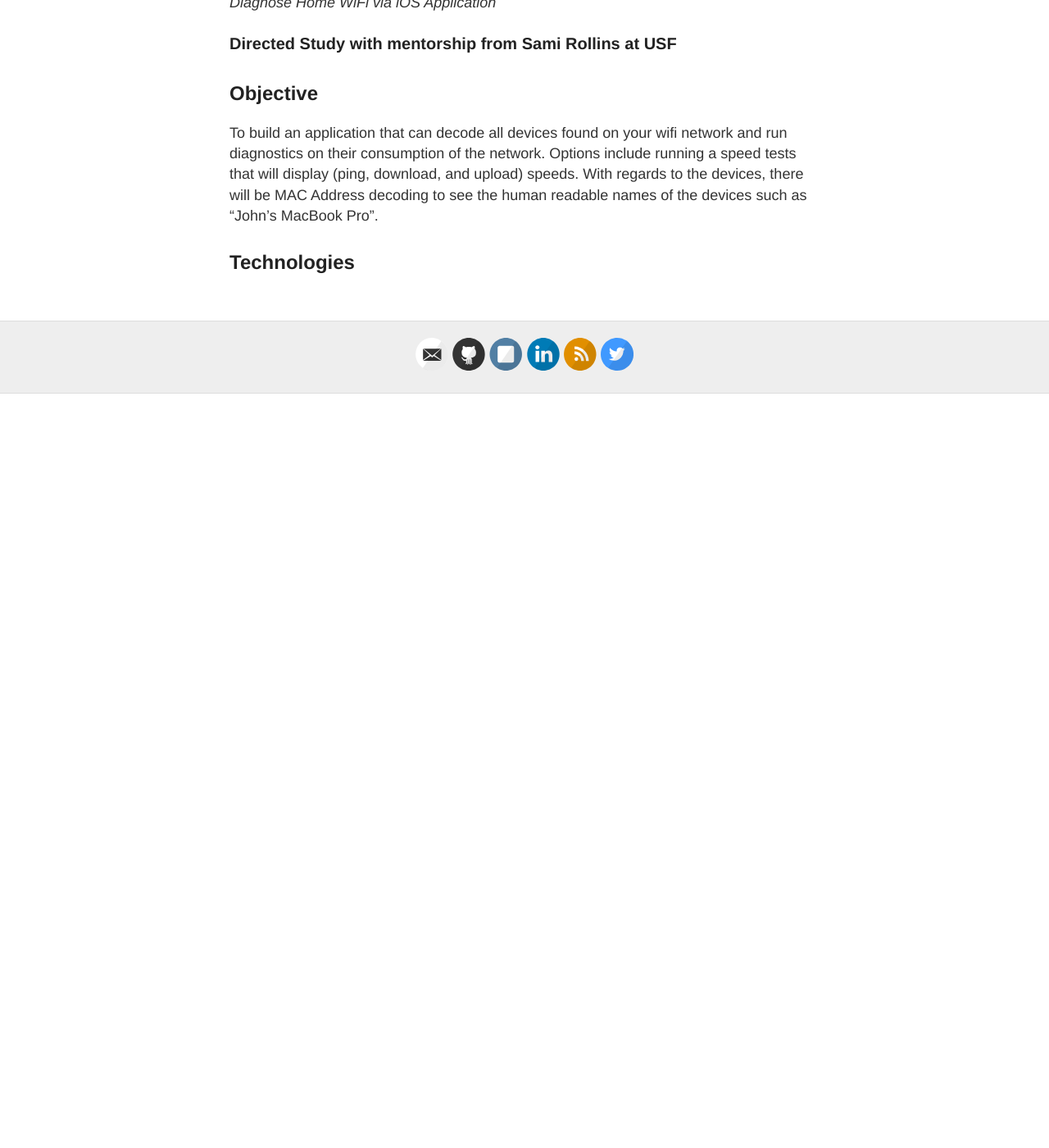
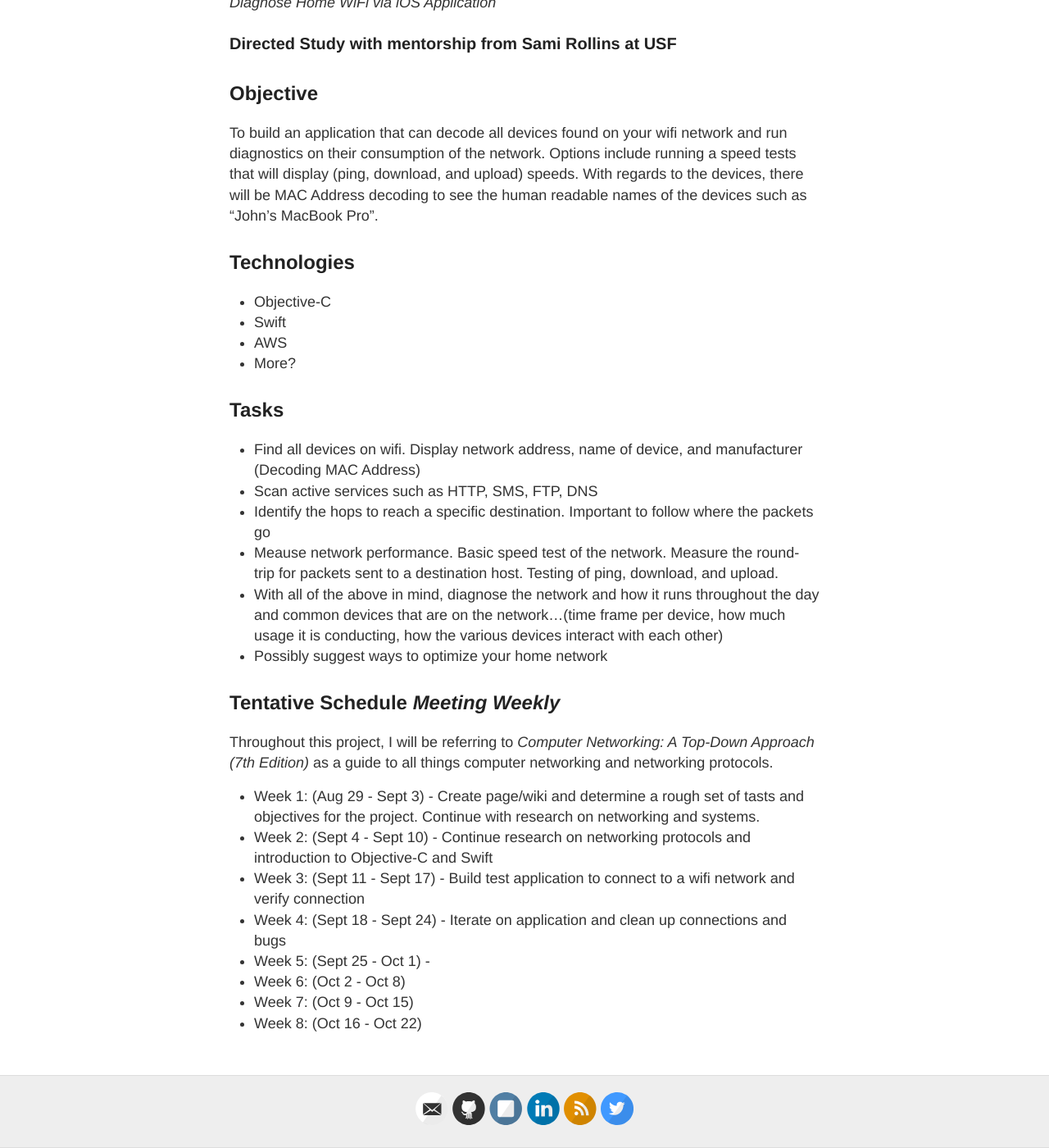
Before and after one commit to HoneyBadger123/jaketarnow.github.io, a Jekyll site: the page built from networking.md, in a window 1280 px wide and 1400 px high, scrolled down 236 px. Shown: the whole window at 82% size. Built offline with Jekyll 4.4.1, drawn with Linux system fonts in a browser that asks for light colours; before the commit the page ends 900 px from its top, so only the background shows below that.

Commit message:
updating compnetworking

```diff
--- a/networking.md
+++ b/networking.md
@@ -12,3 +12,26 @@ permalink: /projects/compnetworking/
 To build an application that can decode all devices found on your wifi network and run diagnostics on their consumption of the network. Options include running a speed tests that will display (ping, download, and upload) speeds. With regards to the devices, there will be MAC Address decoding to see the human readable names of the devices such as "John's MacBook Pro".
 
 ## Technologies
+* Objective-C
+* Swift
+* AWS
+* More?
+
+## Tasks
+* Find all devices on wifi. Display network address, name of device, and manufacturer (Decoding MAC Address)
+* Scan active services such as HTTP, SMS, FTP, DNS
+* Identify the hops to reach a specific destination. Important to follow where the packets go
+* Meause network performance. Basic speed test of the network. Measure the round-trip for packets sent to a destination host. Testing of ping, download, and upload.
+* With all of the above in mind, diagnose the network and how it runs throughout the day and common devices that are on the network...(time frame per device, how much usage it is conducting, how the various devices interact with each other)
+* Possibly suggest ways to optimize your home network
+
+## Tentative Schedule *Meeting Weekly*
+Throughout this project, I will be referring to *Computer Networking: A Top-Down Approach (7th Edition)* as a guide to all things computer networking and networking protocols.
+* Week 1: (Aug 29 - Sept 3) - Create page/wiki and determine a rough set of tasts and objectives for the project. Continue with research on networking and systems.
+* Week 2: (Sept 4 - Sept 10) - Continue research on networking protocols and introduction to Objective-C and Swift
+* Week 3: (Sept 11 - Sept 17) - Build test application to connect to a wifi network and verify connection
+* Week 4: (Sept 18 - Sept 24) - Iterate on application and clean up connections and bugs
+* Week 5: (Sept 25 - Oct 1) -
+* Week 6: (Oct 2 - Oct 8)
+* Week 7: (Oct 9 - Oct 15)
+* Week 8: (Oct 16 - Oct 22)
```
